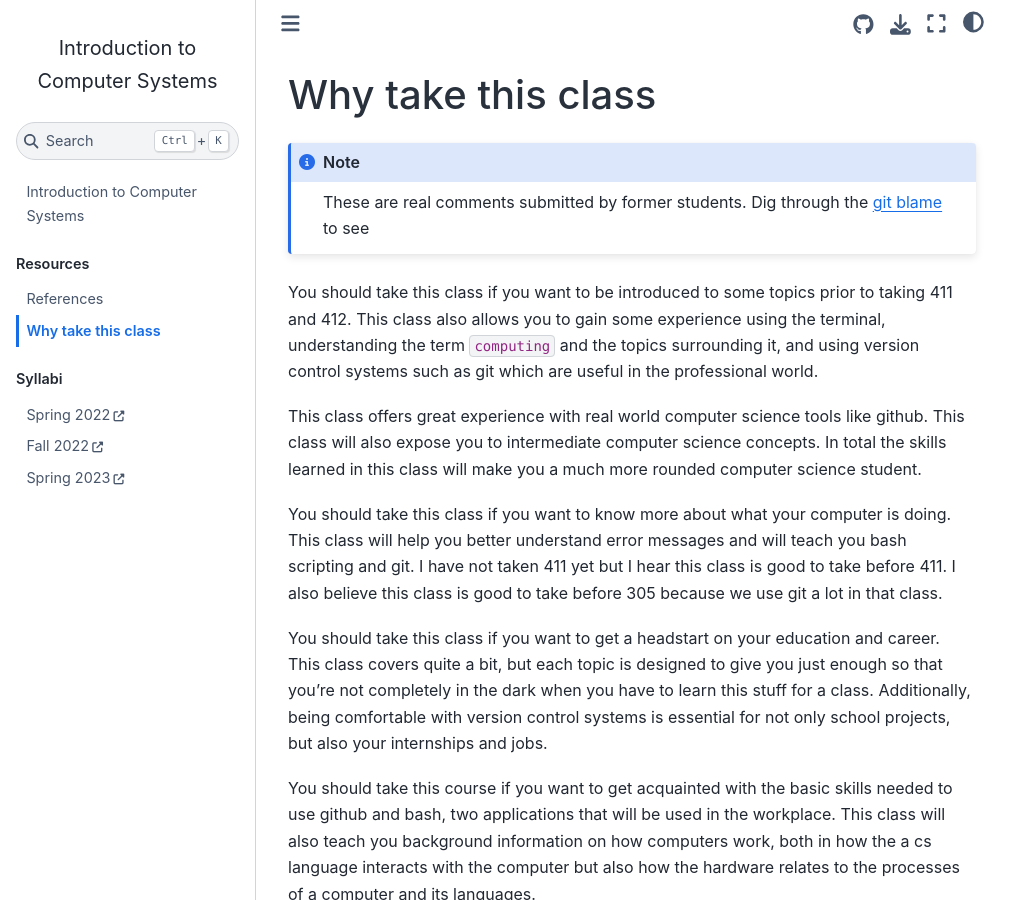
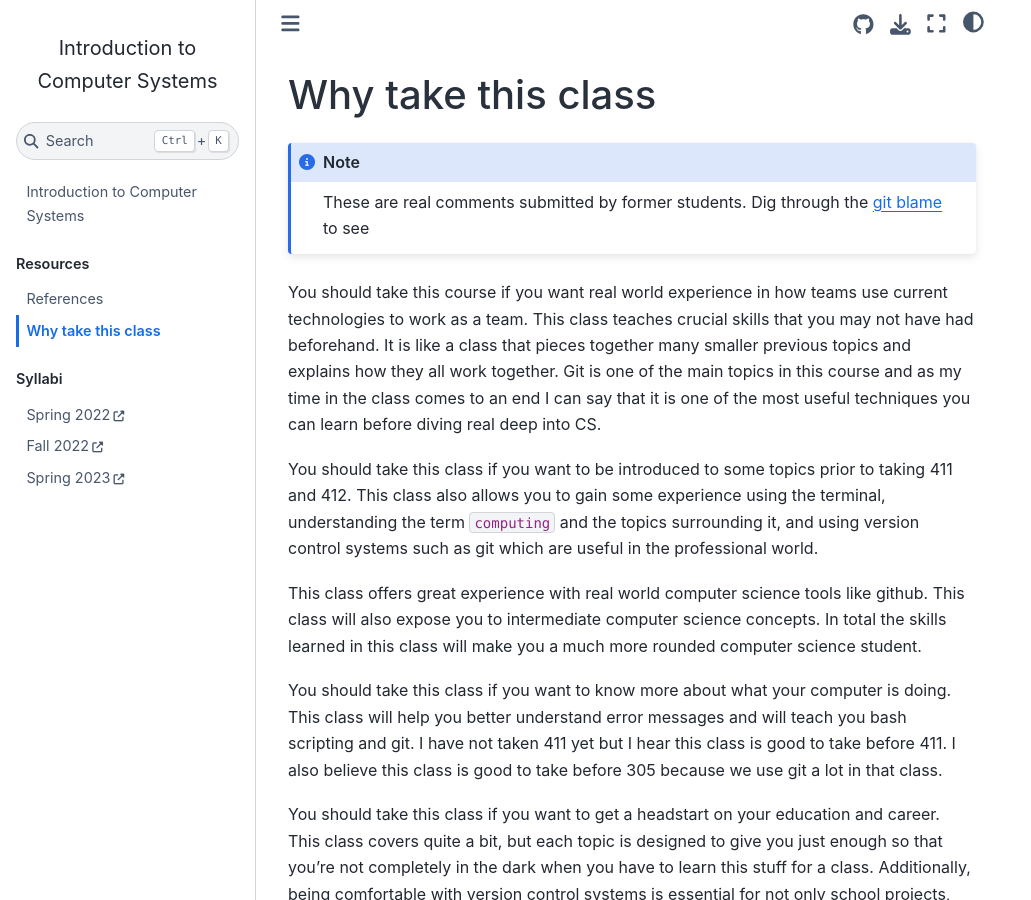
Before and after one commit to klattuada/introcompsys.github.io, a Jupyter Book: the page built from fromstudents.md, in a window 1280 px wide and 900 px high. Shown: the whole window, without its empty margins (0-1031 px from the left). Built offline with Jupyter Book 1.0.4 settings and Sphinx 7.4.7 and the Sphinx Book theme 1.1.4, drawn with Linux system fonts in a browser that asks for light colours.

Commit message:
Add testimonial

````diff
--- a/fromstudents.md
+++ b/fromstudents.md
@@ -3,6 +3,7 @@
 ```{note}
 These are real comments submitted by former students. Dig through the [git blame](https://github.com/introcompsys/introcompsys.github.io/blame/main/fromstudents.md) to see
 ```
+You should take this course if you want real world experience in how teams use current technologies to work as a team. This class teaches crucial skills that you may not have had beforehand. It is like a class that pieces together many smaller previous topics and explains how they all work together. Git is one of the main topics in this course and as my time in the class comes to an end I can say that it is one of the most useful techniques you can learn before diving real deep into CS.
 
 You should take this class if you want to be introduced to some topics prior to taking 411 and 412. This class also allows you to gain some experience using the terminal, understanding the term `computing` and the topics surrounding it, and using version control systems such as git which are useful in the professional world.
 
````
